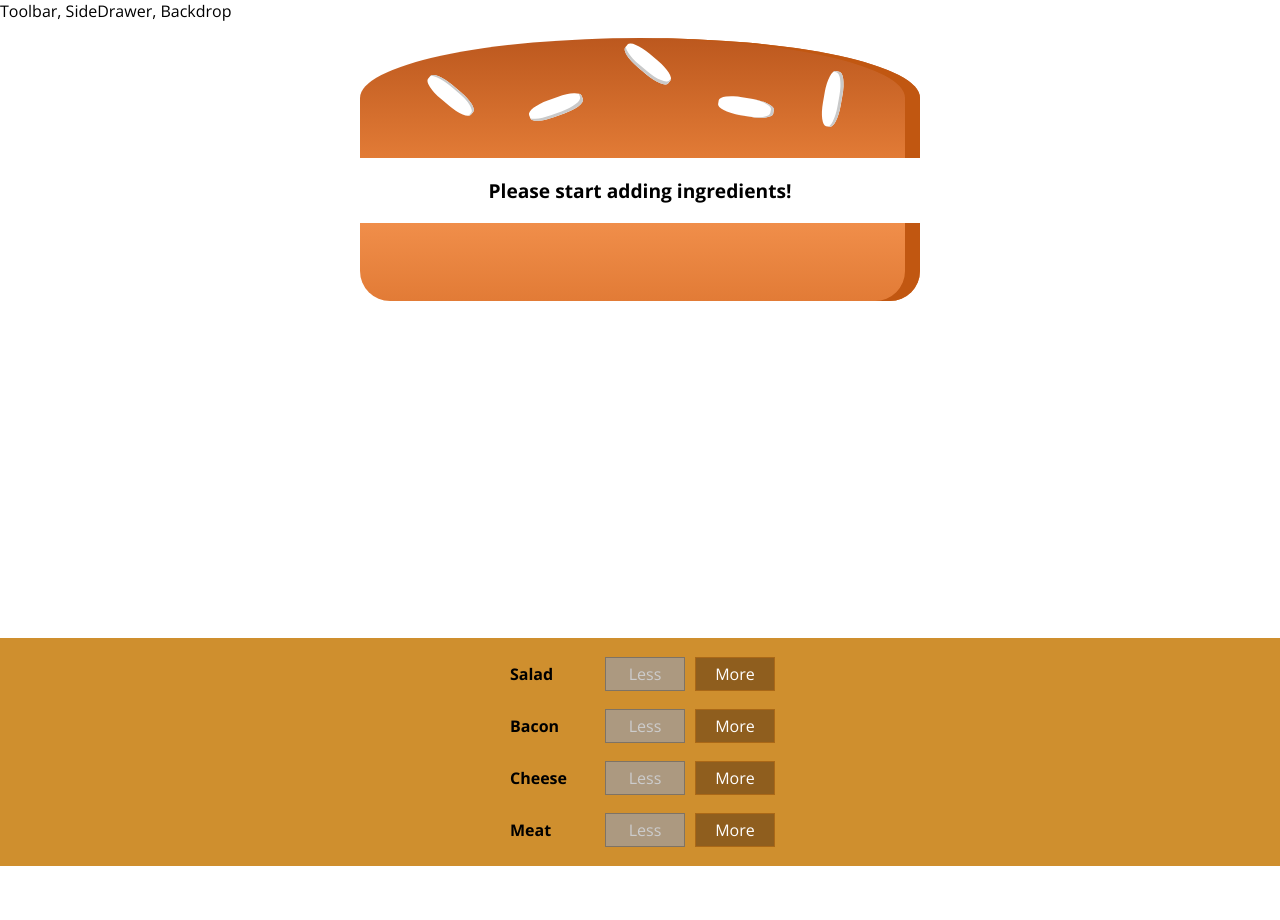
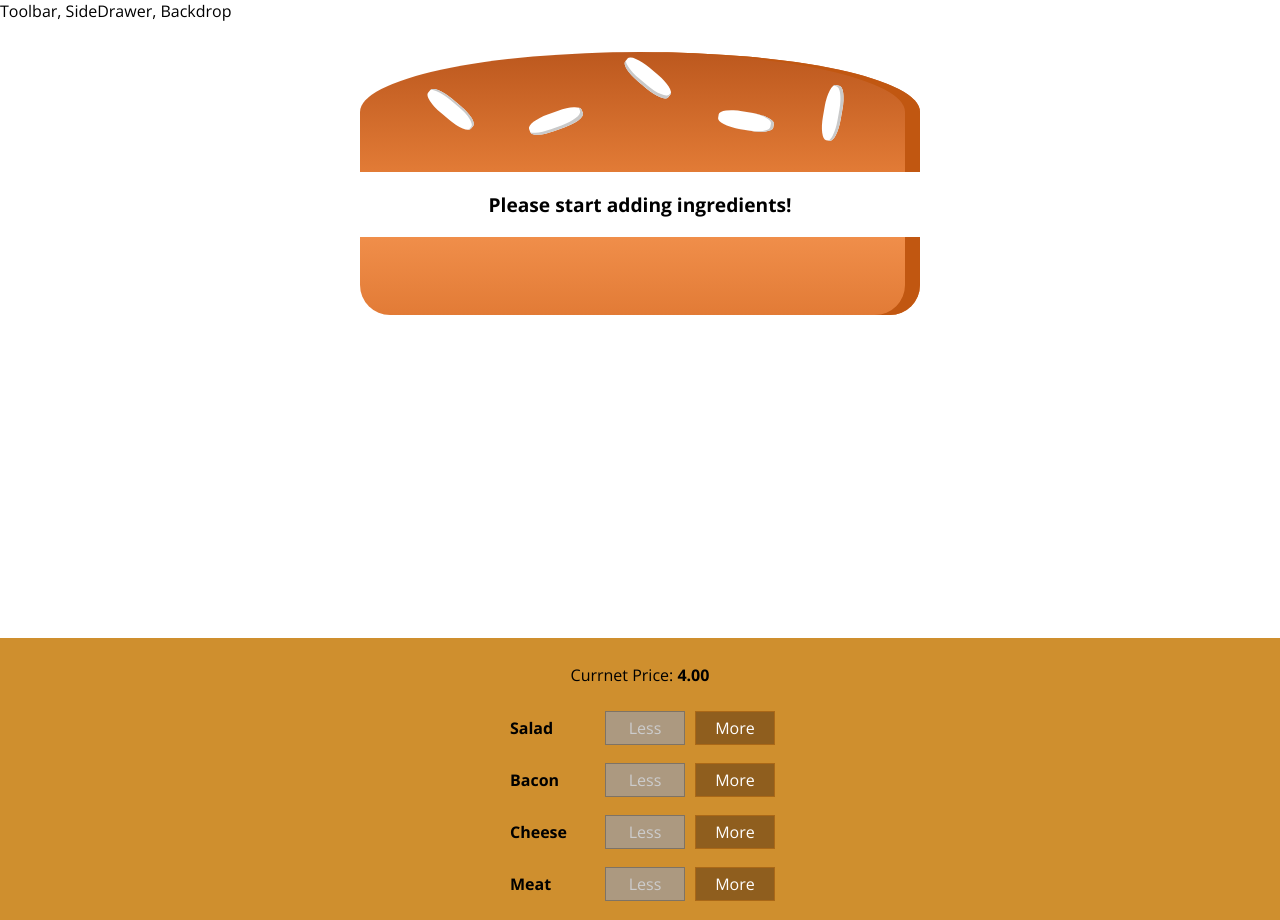
Before and after one commit to DagmawiAbate/my-burger-app, a React app: page / in a window 1280 px wide. Before the commit the page ends 866 px from the top, so only its background shows below. Built offline with nearby package versions, Linux system fonts and the light colour scheme.

Commit message:
displaying and updating the burger price

```diff
--- a/src/components/Burger/BuildControls/BuildControls.js
+++ b/src/components/Burger/BuildControls/BuildControls.js
@@ -12,6 +12,7 @@
 
 const buildControls = (props) => (
   <div className={classes.BuildControls}>
+  <p>Currnet Price: <strong>{props.price.toFixed(2)}</strong></p>
     {controls.map((ctrl) => (
       <BuildControl
         key={ctrl.label}
--- a/src/components/Burger/Burger.css
+++ b/src/components/Burger/Burger.css
@@ -2,7 +2,7 @@
   width: 100%;
   margin: auto;
   height: 250px;
-  /* overflow: scroll; */
+  overflow: scroll;
   text-align: center;
   font-weight: bold;
   font-size: 1.2rem;
--- a/src/containers/BurgerBuilder/BurgerBuilder.js
+++ b/src/containers/BurgerBuilder/BurgerBuilder.js
@@ -71,6 +71,7 @@
           ingredientAdded={this.addIngredientHandler}
           ingredientRemoved={this.removeIngredientHandler}
           disabled={disabledInfo}
+          price={this.state.totalPrice}
         />
       </Aux>
     )
```
